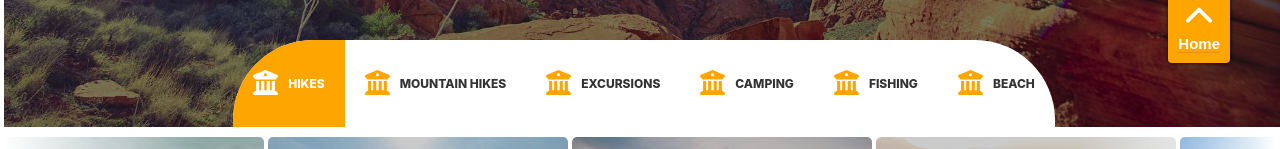
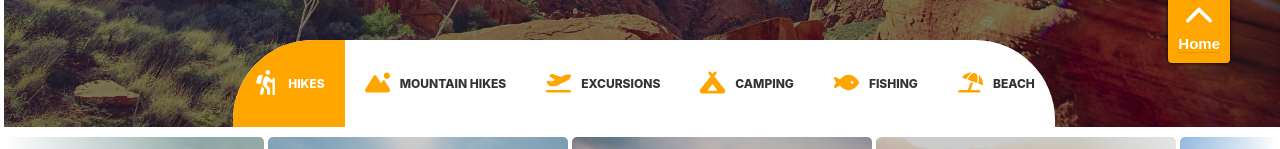
Before and after one commit to SADE-TechPrime-solutions/tours-client-001, a React (Create React App) app: page / in a window 1280 px wide. Shown: the part 648-797 px from the top of the page. Built offline with nearby package versions, Linux system fonts and the light colour scheme.

Commit message:
replaced the icons

```diff
--- a/src/Components/Hero/Hero.jsx
+++ b/src/Components/Hero/Hero.jsx
@@ -1,5 +1,5 @@
 import React from 'react';
-import { Building } from '../Icons/Icons';
+import { Hike, Mountain, Plane, Camp, Fish, Beach } from '../Icons/Icons';
 import { Link } from 'react-router-dom';
 
 const Hero = () => {
@@ -16,7 +16,7 @@ const Hero = () => {
                     <Link to="/climbing-mount-kenya" className="home__subfeature--link">
                         <div className="subfeature">
                             <div className="subfeature__svg">
-                                <Building />
+                                <Hike />
                             </div>
                             <p className="subfeature__text">Hikes</p>
                         </div>
@@ -24,7 +24,7 @@ const Hero = () => {
                     <Link to="/climbing-mount-kenya-2" className="home__subfeature--link">
                         <div className="subfeature">
                             <div className="subfeature__svg">
-                                <Building />
+                                <Mountain  />
                             </div>
                             <p className="subfeature__text">mountain hikes</p>
                         </div>
@@ -32,7 +32,7 @@ const Hero = () => {
                     <a href="/" className="home__subfeature--link">
                         <div className="subfeature">
                             <div className="subfeature__svg">
-                                <Building />
+                                <Plane />
                             </div>
                             <p className="subfeature__text">excursions</p>
                         </div>
@@ -40,7 +40,7 @@ const Hero = () => {
                     <a href="/" className="home__subfeature--link">
                         <div className="subfeature">
                             <div className="subfeature__svg">
-                                <Building />
+                                <Camp />
                             </div>
                             <p className="subfeature__text">camping</p>
                         </div>
@@ -48,7 +48,7 @@ const Hero = () => {
                     <a href="/" className="home__subfeature--link">
                         <div className="subfeature">
                             <div className="subfeature__svg">
-                                <Building />
+                                <Fish />
                             </div>
                             <p className="subfeature__text">fishing</p>
                         </div>
@@ -56,7 +56,7 @@ const Hero = () => {
                     <a href="/" className="home__subfeature--link">
                         <div className="subfeature">
                             <div className="subfeature__svg">
-                                <Building />
+                                <Beach />
                             </div>
                             <p className="subfeature__text">beach</p>
                         </div>
--- a/src/Components/Icons/Icons.jsx
+++ b/src/Components/Icons/Icons.jsx
@@ -15,6 +15,42 @@ export const Download = () => {
     </svg>
   );
 };
+
+export const Hike = () => {
+  return(
+    <svg xmlns="http://www.w3.org/2000/svg" viewBox="0 0 384 512"><path d="M240 96c26.5 0 48-21.5 48-48S266.5 0 240 0C213.5 0 192 21.5 192 48S213.5 96 240 96zM80.01 287.1c7.31 0 13.97-4.762 15.87-11.86L137 117c.3468-1.291 .5125-2.588 .5125-3.866c0-7.011-4.986-13.44-12.39-15.13C118.4 96.38 111.7 95.6 105.1 95.6c-36.65 0-70 23.84-79.32 59.53L.5119 253.3C.1636 254.6-.0025 255.9-.0025 257.2c0 7.003 4.961 13.42 12.36 15.11L76.01 287.5C77.35 287.8 78.69 287.1 80.01 287.1zM368 160h-15.1c-8.875 0-15.1 7.125-15.1 16V192h-34.75l-46.75-46.75C243.4 134.1 228.6 128 212.9 128C185.9 128 162.5 146.3 155.9 172.5L129 280.3C128.4 282.8 128 285.5 128 288.1c0 8.325 3.265 16.44 9.354 22.53l86.62 86.63V480c0 17.62 14.37 32 31.1 32s32-14.38 32-32v-82.75c0-17.12-6.625-33.13-18.75-45.25l-46.87-46.88c.25-.5 .5-.875 .625-1.375l19.1-79.5l22.37 22.38C271.4 252.6 279.5 256 288 256h47.1v240c0 8.875 7.125 16 15.1 16h15.1C376.9 512 384 504.9 384 496v-320C384 167.1 376.9 160 368 160zM81.01 472.3c-.672 2.63-.993 5.267-.993 7.86c0 14.29 9.749 27.29 24.24 30.89C106.9 511.8 109.5 512 112 512c14.37 0 27.37-9.75 30.1-24.25l25.25-101l-52.75-52.75L81.01 472.3z"/></svg>
+  )
+}
+
+export const Mountain = () => {
+  return(
+    <svg xmlns="http://www.w3.org/2000/svg" viewBox="0 0 640 512"><path d="M480 80C480 35.82 515.8 0 560 0C604.2 0 640 35.82 640 80C640 124.2 604.2 160 560 160C515.8 160 480 124.2 480 80zM0 456.1C0 445.6 2.964 435.3 8.551 426.4L225.3 81.01C231.9 70.42 243.5 64 256 64C268.5 64 280.1 70.42 286.8 81.01L412.7 281.7L460.9 202.7C464.1 196.1 472.2 192 480 192C487.8 192 495 196.1 499.1 202.7L631.1 419.1C636.9 428.6 640 439.7 640 450.9C640 484.6 612.6 512 578.9 512H55.91C25.03 512 .0006 486.1 .0006 456.1L0 456.1z"/></svg>
+  )
+}
+
+export const Plane = () => {
+  return(
+    <svg xmlns="http://www.w3.org/2000/svg" viewBox="0 0 640 512"><path d="M484.6 62C502.6 52.8 522.6 48 542.8 48H600.2C627.2 48 645.9 74.95 636.4 100.2C618.2 148.9 582.1 188.9 535.6 212.2L262.8 348.6C258.3 350.8 253.4 352 248.4 352H110.7C101.4 352 92.5 347.9 86.42 340.8L13.34 255.6C6.562 247.7 9.019 235.5 18.33 230.8L50.49 214.8C59.05 210.5 69.06 210.2 77.8 214.1L135.1 239.1L234.6 189.7L87.64 95.2C77.21 88.49 78.05 72.98 89.14 67.43L135 44.48C150.1 36.52 169.5 35.55 186.1 41.8L381 114.9L484.6 62zM0 480C0 462.3 14.33 448 32 448H608C625.7 448 640 462.3 640 480C640 497.7 625.7 512 608 512H32C14.33 512 0 497.7 0 480z"/></svg>
+  )
+}
+
+export const Camp = () => {
+  return(
+    <svg xmlns="http://www.w3.org/2000/svg" viewBox="0 0 576 512"><path d="M328.1 112L563.7 405.4C571.7 415.4 576 427.7 576 440.4V464C576 490.5 554.5 512 528 512H48C21.49 512 0 490.5 0 464V440.4C0 427.7 4.328 415.4 12.27 405.4L247 112L199 51.99C187.1 38.19 190.2 18.05 204 7.013C217.8-4.027 237.9-1.789 248.1 12.01L288 60.78L327 12.01C338.1-1.789 358.2-4.027 371.1 7.013C385.8 18.05 388 38.19 376.1 51.99L328.1 112zM407.5 448L288 291.7L168.5 448H407.5z"/></svg>
+  )
+}
+
+export const Fish = () => {
+  return(
+    <svg xmlns="http://www.w3.org/2000/svg" viewBox="0 0 576 512"><path d="M180.5 141.5C219.7 108.5 272.6 80 336 80C399.4 80 452.3 108.5 491.5 141.5C530.5 174.5 558.3 213.1 572.4 241.3C577.2 250.5 577.2 261.5 572.4 270.7C558.3 298 530.5 337.5 491.5 370.5C452.3 403.5 399.4 432 336 432C272.6 432 219.7 403.5 180.5 370.5C164.3 356.7 150 341.9 137.8 327.3L48.12 379.6C35.61 386.9 19.76 384.9 9.474 374.7C-.8133 364.5-2.97 348.7 4.216 336.1L50 256L4.216 175.9C-2.97 163.3-.8133 147.5 9.474 137.3C19.76 127.1 35.61 125.1 48.12 132.4L137.8 184.7C150 170.1 164.3 155.3 180.5 141.5L180.5 141.5zM416 224C398.3 224 384 238.3 384 256C384 273.7 398.3 288 416 288C433.7 288 448 273.7 448 256C448 238.3 433.7 224 416 224z"/></svg>
+  )
+}
+
+export const Beach = () => {
+  return(
+    <svg xmlns="http://www.w3.org/2000/svg" viewBox="0 0 640 512"><path d="M115.4 136.8l102.1 37.35c35.13-81.62 86.25-144.4 139-173.7c-95.88-4.875-188.8 36.96-248.5 111.7C101.2 120.6 105.2 133.2 115.4 136.8zM247.6 185l238.5 86.87c35.75-121.4 18.62-231.6-42.63-253.9c-7.375-2.625-15.12-4.062-23.12-4.062C362.4 13.88 292.1 83.13 247.6 185zM521.5 60.51c6.25 16.25 10.75 34.62 13.13 55.25c5.75 49.87-1.376 108.1-18.88 166.9l102.6 37.37c10.13 3.75 21.25-3.375 21.5-14.12C642.3 210.1 598 118.4 521.5 60.51zM528 448h-207l65-178.5l-60.13-21.87l-72.88 200.4H48C21.49 448 0 469.5 0 496C0 504.8 7.163 512 16 512h544c8.837 0 16-7.163 16-15.1C576 469.5 554.5 448 528 448z"/></svg>
+  )
+}
 
 export const Twitter = () => {
   return (
```
